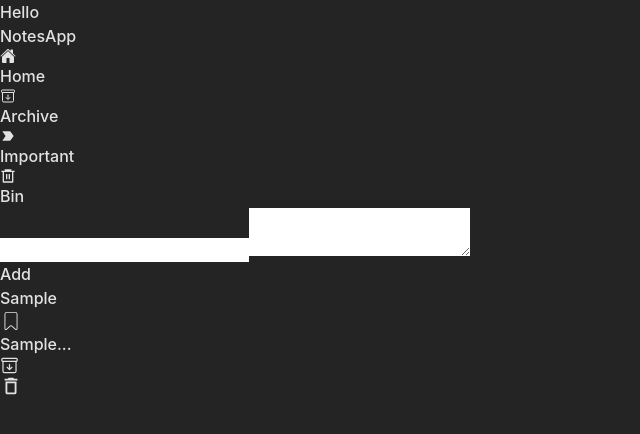
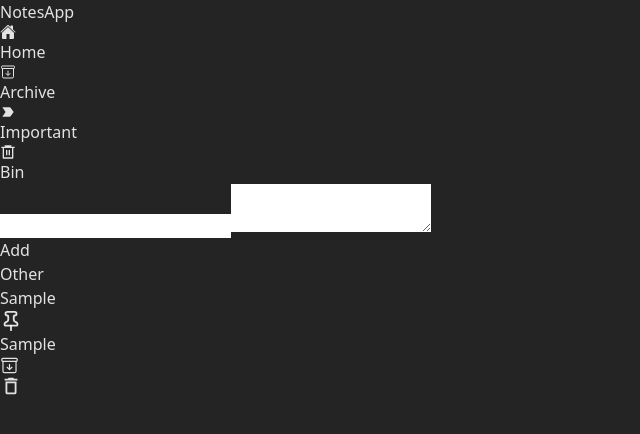
Before and after one commit to ankushdhavale/Nots_App, a React (Vite) app: page / in a window 1280 px wide. Both pictures are taken after typing "Sample", "Sample" into the empty fields and a click on the button "Add". Shown: the top 434 px of the page, without its empty margins (0-640 px from the left). Built offline with nearby package versions, Linux system fonts and the light colour scheme.

Commit message:
build something big

```diff
--- a/package.json
+++ b/package.json
@@ -15,6 +15,7 @@
     "react-dom": "^19.1.0",
     "react-icons": "^5.5.0",
     "react-router-dom": "^7.7.0",
+    "react-toastify": "^11.0.5",
     "uuid": "^11.1.0"
   },
   "devDependencies": {
--- a/src/components/Home/Home.jsx
+++ b/src/components/Home/Home.jsx
@@ -3,38 +3,39 @@ import SideBar from "../SideBar/SideBar";
 import { notsReducer } from "../../reducers/notsReducers";
 import NotsCard from "../NotsCard/NotsCard";
 import { useNots } from "../../context/notsContext";
+import { toast } from "react-toastify";
 
 const Home = () => {
-	// const initialState = {
-	// 	text: "",
-	// 	title: "",
-	// 	notes: [],
-	// };
-
-	// const [{ text, title, notes }, notsDispatch] = useReducer(
-	// 	notsReducer,
-	// 	initialState
-	// );
-	const { notes, text, title ,notsDispatch} = useNots();
+	const { notes, text, title, notesDispatch } = useNots();
+	const { isPinned } = notes;
 	const onTitleChange = (e) => {
-		notsDispatch({
+		notesDispatch({
 			type: "TITLE",
 			payload: e.target.value,
 		});
 	};
 
 	const onTextChange = (e) => {
-		notsDispatch({
+		notesDispatch({
 			type: "TEXT",
 			payload: e.target.value,
 		});
 	};
 
 	const onAddClick = () => {
-		notsDispatch({
+		if (text === '' && title === '') {
+			toast('Please fill input fields',80)
+			return;
+		}
+		notesDispatch({
 			type: "ADD_NOTE",
 		});
 	};
+
+	const pinnedNotes = notes.filter((note) => note.isPinned === true);
+	const otherNotes = notes.filter((note) => note.isPinned === false);
+	console.log(pinnedNotes);
+	console.log(otherNotes);
 
 	return (
 		<div className='flex gap-3 justify-center items-center'>
@@ -51,8 +52,6 @@ const Home = () => {
 					value={text}
 					onChange={onTextChange}
 					className='w-[70%] h-[25vh] p-3 border border-blue-700/50 rounded outline-none resize-none'
-					name=''
-					id=''
 					placeholder='Start typing'
 				></textarea>
 				<div className='bg-blue-500/70 border-blue-700/50 mt-2 relative left-[357px] border border-grey-400/70 py-1 px-6 text-md rounded'>
@@ -60,12 +59,23 @@ const Home = () => {
 						Add
 					</button>
 				</div>
-				<div className="flex mt-5 flex-wrap w-[80%] items-center justify-center">
-					{
-						notes?.length > 0 && notes.map((note) => {
-							return <NotsCard note={note} key={note.id}/>
-					})
-					}
+				<div className='flex flex-col mt-5 flex-wrap w-[80%] items-center justify-center'>
+					{otherNotes?.length > 0 && <p>Other</p>}
+					<div className='flex mt-5 flex-wrap w-[80%] items-center justify-center'>
+						{otherNotes?.length > 0 &&
+							otherNotes.map((note) => {
+								return <NotsCard note={note} key={note.id} />;
+							})}
+					</div>
+				</div>
+				<div className='flex flex-col mt-5 flex-wrap w-[80%] items-center justify-center'>
+					{pinnedNotes.length > 0 && <p>Pinned</p>}
+					<div className="flex mt-5 flex-wrap w-[80%] items-center justify-center">
+						{pinnedNotes?.length > 0 &&
+						pinnedNotes.map((note) => {
+							return <NotsCard note={note} key={note.id} />;
+						})}
+					</div>
 				</div>
 			</div>
 		</div>
--- a/src/components/NavBar/NavBar.jsx
+++ b/src/components/NavBar/NavBar.jsx
@@ -2,7 +2,7 @@ export const NavBar = () => {
     return (
         <header className="fixed left-0 top-0 w-[100vw] flex gap-3 px-3 py-2 text-2xl border-b border-gray-700 items-center">
             <div>
-                {/* <img src="" alt="" /> */}Hello
+                {/* <img src="" alt="" /> */}
             </div>
             <h1>NotesApp</h1>
         </header>
--- a/src/components/NotsCard/NotsCard.jsx
+++ b/src/components/NotsCard/NotsCard.jsx
@@ -1,19 +1,40 @@
 import React from "react";
 import { MdDeleteOutline } from "react-icons/md";
 import { IoArchiveOutline } from "react-icons/io5";
-import { CiBookmark } from "react-icons/ci";
+import { LuPin,LuPinOff  } from "react-icons/lu";
+import { useNots } from "../../context/notsContext";
 
-const NotsCard = ({ note }) => {
+const NotsCard = ({note}) => {
+	const { id, title, text, isPinned } = note;
+	// console.log(isPinned);
+	// console.log(note);
+
+	const { notesDispatch } = useNots();
+
+	const clickIsPinned = (id) => {
+		!isPinned && notesDispatch({
+			type: "PIN",
+			payload: { id },
+		})
+	}
+
+	const clickUnPinned = (id) => {
+		notesDispatch({
+			type: "UNPIN",
+			payload:{id}
+		})
+	}
 	return (
 		<div className='border w-[20vw] flex flex-col  border-blue-900/90 shadow-blue-600/50 shadow-sm m-3 p-3 rounded'>
 			<div className='flex justify-between items-center border-b border-gray-600 mb-2 pb-2'>
-				<p className='text-xl'>{note.title}</p>
-				<CiBookmark size={22} className=" cursor-pointer"/>
+				<p className='text-xl'>{title}</p>
+				{!isPinned && <LuPin size={22} className=" cursor-pointer" onClick={()=>clickIsPinned(id)}/>}
+				{isPinned && <LuPinOff  size={22} className=" cursor-pointer" onClick={()=>clickUnPinned(id)}/>}
 			</div>
 			<div className="flex items-center justify-between gap-2">
-				<p className='text-gray-500'>{note.text.slice(0.2) + "..."}</p>
+				<p className='text-gray-500'>{text}</p>
 				<div className="flex flex-col gap-1">
-					<IoArchiveOutline onClick={console.log("hello")} size={19} className=" cursor-pointer"/>
+					<IoArchiveOutline onClick={() => notesDispatch({ type: "ARCHIVE",payload:{text:text,title:title}})} size={19} className=" cursor-pointer"/>
 					<MdDeleteOutline size={22} className=" cursor-pointer"/>
 				</div>
 			</div>
--- a/src/context/notsContext.jsx
+++ b/src/context/notsContext.jsx
@@ -4,18 +4,19 @@ import { notsReducer } from "../reducers/notsReducers";
 export const NotsContext = createContext();
 
 const NotsContextProvider = ({ children }) => {
+
     const initialState = {
             text: "",
             title: "",
             notes: [],
         };
 
-        const [{ text, title, notes }, notsDispatch] = useReducer(
+        const [{ text, title, notes }, notesDispatch] = useReducer(
             notsReducer,
             initialState
         );
     return (
-        <NotsContext.Provider value={{ text, title, notes,notsDispatch}}>
+        <NotsContext.Provider value={{ text, title, notes,notesDispatch}}>
             {children}
         </NotsContext.Provider>
     )
--- a/src/index.css
+++ b/src/index.css
@@ -21,66 +21,3 @@
   padding: 0;
   box-sizing: border-box;
 }
-
-body{
-  font-family: "Inter", sans-serif;
-  font-optical-sizing: auto;
-  font-weight: 500;
-  font-style: normal;
-}
-
-
-/*
-a {
-  font-weight: 500;
-  color: #646cff;
-  text-decoration: inherit;
-}
-a:hover {
-  color: #535bf2;
-}
-
-body {
-  margin: 0;
-  display: flex;
-  place-items: center;
-  min-width: 320px;
-  min-height: 100vh;
-}
-
-h1 {
-  font-size: 3.2em;
-  line-height: 1.1;
-}
-
-button {
-  border-radius: 8px;
-  border: 1px solid transparent;
-  padding: 0.6em 1.2em;
-  font-size: 1em;
-  font-weight: 500;
-  font-family: inherit;
-  background-color: #1a1a1a;
-  cursor: pointer;
-  transition: border-color 0.25s;
-}
-button:hover {
-  border-color: #646cff;
-}
-button:focus,
-button:focus-visible {
-  outline: 4px auto -webkit-focus-ring-color;
-}
-
-@media (prefers-color-scheme: light) {
-  :root {
-    color: #213547;
-    background-color: #ffffff;
-  }
-  a:hover {
-    color: #747bff;
-  }
-  button {
-    background-color: #f9f9f9;
-  }
-} */
--- a/src/main.jsx
+++ b/src/main.jsx
@@ -4,11 +4,13 @@ import "./index.css";
 import App from "./App.jsx";
 import { BrowserRouter } from "react-router-dom";
 import { NotsContextProvider } from "./context/notsContext.jsx";
+import { ToastContainer } from "react-toastify";
 
 createRoot(document.getElementById("root")).render(
 	<StrictMode>
 		<BrowserRouter>
 			<NotsContextProvider>
+				<ToastContainer/>
 				<App />
 			</NotsContextProvider>
 		</BrowserRouter>
--- a/src/reducers/notsReducers.js
+++ b/src/reducers/notsReducers.js
@@ -2,22 +2,55 @@ import { v4 as uuid } from "uuid";
 
 export const notsReducer = (state, { type, payload }) => {
 	switch (type) {
-        case 'TITLE':
+		case "TITLE":
 			return {
 				...state,
-                title:payload
-            }
-        case 'TEXT':
+				title: payload,
+			};
+		case "TEXT":
 			return {
 				...state,
-                text:payload,
-            }
-        case 'ADD_NOTE':
+				text: payload,
+			};
+		case "ADD_NOTE":
 			return {
 				...state,
-                notes:[...state.notes,{text:state.text,title:state.title,id:uuid()}]
+				notes: [
+					...state.notes,
+					{ text: state.text, title: state.title, id: uuid(), isPinned: false },
+				],
+			};
+		case "PIN":
+			return {
+				...state,
+				notes: state.notes.map(note =>
+					note.id === payload.id ? { ...note, isPinned: true } : note
+				),
+            };
+        case "UNPIN":
+            return {
+                ...state,
+                notes: state.notes.map(note =>
+					note.id === payload.id ? { ...note, isPinned: false } : note
+				),
             }
+		case "ARCHIVE":
+			return {
+				...state,
+				notes: [
+					...state.notes,
+					{ text: state.text, title: state.title, id: uuid() },
+				],
+			};
+		case "TRASH":
+			return {
+				...state,
+				notes: [
+					...state.notes,
+					{ text: state.text, title: state.title, id: uuid() },
+				],
+			};
 		default:
 			return state;
 	}
-}
+};
```
Also changed, not shown: 1 other file (tests, documents, lock files or other folders). Lines whose indentation alone changed are shown as unchanged.
